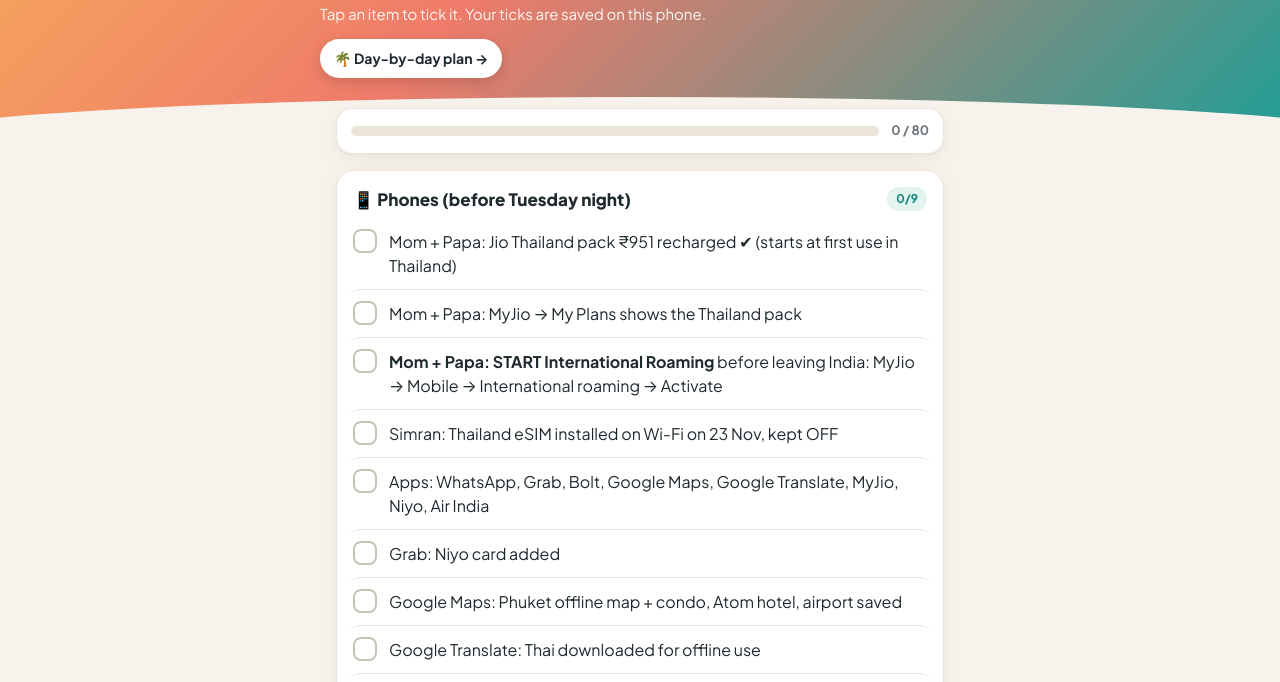
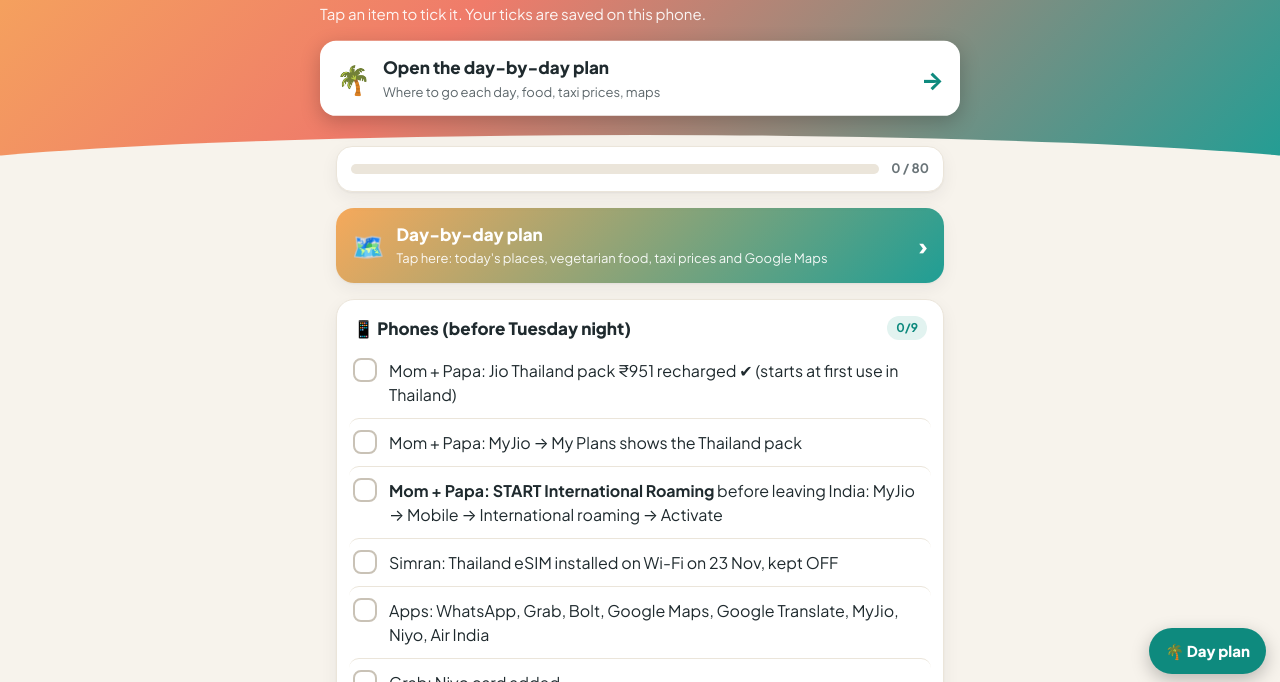
Before and after one commit to rishabhgoswami1/phuket-trip-checklist, a plain HTML site: page index.html in a window 1280 px wide. Shown: the part 112-794 px from the top of the page. Drawn offline with Linux system fonts and the light colour scheme.

Commit message:
Prominent day-plan buttons
Co-Authored-By: Claude Opus 5.5 <noreply@anthropic.com>

```diff
--- a/index.html
+++ b/index.html
@@ -15,10 +15,12 @@
   <span class="eyebrow">🇹🇭 Phuket · 25 Nov – 2 Dec</span>
   <h1>Trip Checklist</h1>
   <p>Tap an item to tick it. Your ticks are saved on this phone.</p>
-  <a class="pill-link" href="day-plan.html">🌴 Day-by-day plan →</a>
+  <a class="cta-hero" href="day-plan.html"><span>🌴</span><span><b>Open the day-by-day plan</b><small>Where to go each day, food, taxi prices, maps</small></span><span class="arrow">→</span></a>
 </div></div>
 <main>
 <div class="progress"><div class="meter"><span id="meter"></span></div><div class="count" id="count"></div></div>
+<a class="cta-card" href="day-plan.html"><span class="icon">🗺️</span><span><b>Day-by-day plan</b><small>Tap here: today's places, vegetarian food, taxi prices and Google Maps</small></span><span class="arrow">›</span></a>
+
 
 <section>
 <h2>📱 Phones (before Tuesday night)</h2>
@@ -152,8 +154,10 @@
 </div>
 <button type="button" id="resetAll">Untick everything</button>
 </section>
+<a class="cta-card" href="day-plan.html"><span class="icon">🗺️</span><span><b>Day-by-day plan</b><small>Tap here: today's places, vegetarian food, taxi prices and Google Maps</small></span><span class="arrow">›</span></a>
 <footer>Have a wonderful trip! 🌅</footer>
 </main>
+<a class="cta-float" href="day-plan.html">🌴 Day plan</a>
 
 <script>
 (function () {
--- a/style.css
+++ b/style.css
@@ -195,3 +195,35 @@ a.grab:hover { text-decoration: underline; }
 /* Money: baht big and bold, rupees tiny and faint */
 .thb { font-weight: 800; font-size: 1.06em; white-space: nowrap; color: var(--ink); }
 .inr { font-size: 9px; opacity: .45; margin-left: 3px; font-weight: 400; white-space: nowrap; }
+
+/* Prominent day-plan buttons */
+.cta-hero {
+  display: flex; align-items: center; gap: 12px;
+  margin-top: 16px; padding: 14px 16px; border-radius: 16px;
+  background: #fff; color: #1f2a2e; text-decoration: none;
+  box-shadow: 0 6px 20px rgba(0, 0, 0, .22);
+  animation: nudge 2.4s ease-in-out infinite;
+}
+.cta-hero > span:first-child { font-size: 28px; }
+.cta-hero b { display: block; font-size: 17px; font-weight: 800; }
+.cta-hero small { display: block; font-size: 13px; color: #5d676b; margin-top: 2px; }
+.cta-hero .arrow, .cta-card .arrow { margin-left: auto; font-size: 24px; font-weight: 800; color: var(--accent); }
+@keyframes nudge { 0%, 100% { transform: translateY(0); } 50% { transform: translateY(-3px); } }
+@media (prefers-reduced-motion: reduce) { .cta-hero { animation: none; } }
+.cta-card {
+  display: flex; align-items: center; gap: 12px;
+  margin: 16px 0; padding: 14px 16px; border-radius: 18px;
+  background: linear-gradient(135deg, #f6a95b, #1f9e95); color: #fff; text-decoration: none;
+  box-shadow: var(--shadow);
+}
+.cta-card .icon { font-size: 26px; }
+.cta-card b { display: block; font-size: 17px; font-weight: 800; }
+.cta-card small { display: block; font-size: 13px; opacity: .92; margin-top: 2px; }
+.cta-card .arrow { color: #fff; }
+.cta-float {
+  position: fixed; right: 14px; bottom: calc(14px + env(safe-area-inset-bottom));
+  z-index: 20; padding: 12px 16px; border-radius: 999px;
+  background: var(--accent); color: #fff; font-weight: 800; font-size: 15px; text-decoration: none;
+  box-shadow: 0 6px 18px rgba(0, 0, 0, .25);
+}
+body:has(.cta-float) main { padding-bottom: 90px; }
```
